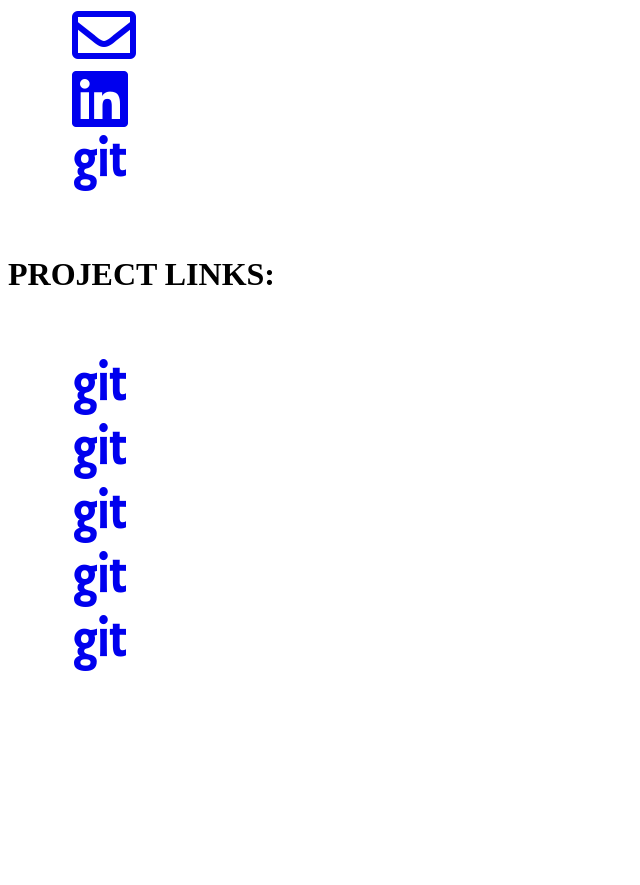
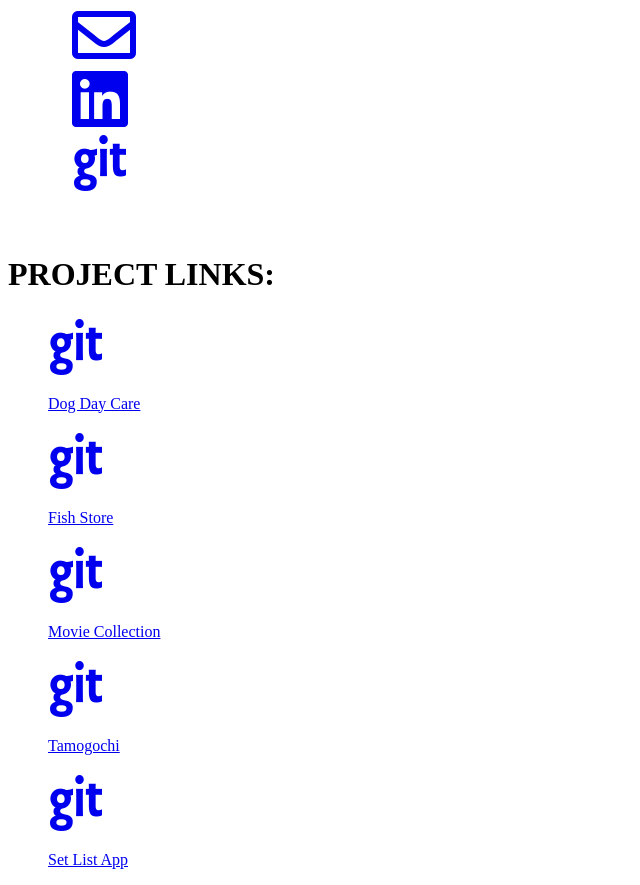
Before and after one commit to matthewaustinbell/personalBIO, a website: page public/index.html in a window 1280 px wide. Shown: the part 1753-2638 px from the top of the page, without its empty margins (0-640 px from the left). Before the commit the page ends 2476 px from the top, so only its background shows below. Drawn offline with nearby package versions, Linux system fonts and the light colour scheme; files whose address does not match are found by name.

Commit message:
added project links

```diff
--- a/public/index.html
+++ b/public/index.html
@@ -40,7 +40,7 @@
         <h1>About Me</h1>
 
     <h4>
-        Working for my self as a musician in nashville was aspirational to say the least,
+        Working for my self as a musician was aspirational to say the least,
         but in under a year of moving to nashville it was a reality. Although it was a just paying the rent
         and the grocery bill reality, a reality none the less. I wanted to have impact. I remember telling someone,
         I bet it was great to have been a farmer, but what about the guy who invented the pitch fork? He seemingly changed so many peoples lives
@@ -89,22 +89,27 @@
   <!-- End social media section -->
 
   <h1 id="con">PROJECT LINKS:</h1>
-    <div class="social1 hide row" id="socialDiv">
+    <div class="project1 hide row" id="socialDiv">
     <ul style="list-style-type:none;" class="d-flex">
       <li class="ContactsMe">
         <a class="Contact1" href="https://github.com/matthewaustinbell/react_doggie_day_care"><i class="fab fa-git social-button fa-4x"></i></a>
+        <p><a href="https://doggie-c3907.firebaseapp.com">Dog Day Care</a></p>
       </li>
       <li class="ContactsMe">
         <a class="Contact1" href="https://github.com/matthewaustinbell/fishstore"><i class="fab fa-git social-button fa-4x"></i></a>
+        <p><a href="https://fishstore-613fa.firebaseapp.com/">Fish Store</a></p>
       </li>
       <li class="ContactsMe">
         <a class="Contact1" href="https://github.com/matthewaustinbell/movie"><i class="fab fa-git social-button fa-4x"></i></a>
+        <p><a href=" https://movie-c0ef6.firebaseapp.com">Movie Collection</a></p>
       </li>
       <li class="ContactsMe">
         <a class="Contact1" href="https://github.com/matthewaustinbell/tamogachi3"><i class="fab fa-git social-button fa-4x"></i></a>
+        <p><a href="https://tamogachi-8e907.firebaseapp.com">Tamogochi</a></p>
       </li>
       <li class="ContactsMe">
         <a class="Contact1" href="https://github.com/matthewaustinbell/Capstone-SetListMaker"><i class="fab fa-git social-button fa-4x"></i></a>
+        <p><a href="https://doggie-c3907.firebaseapp.com">Set List App</a></p>
       </li>
     </ul>
   </li>
```
